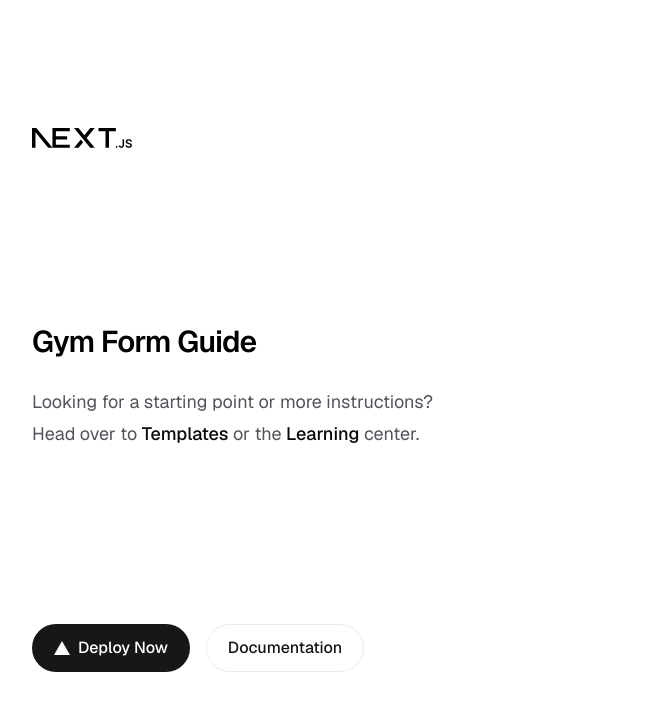
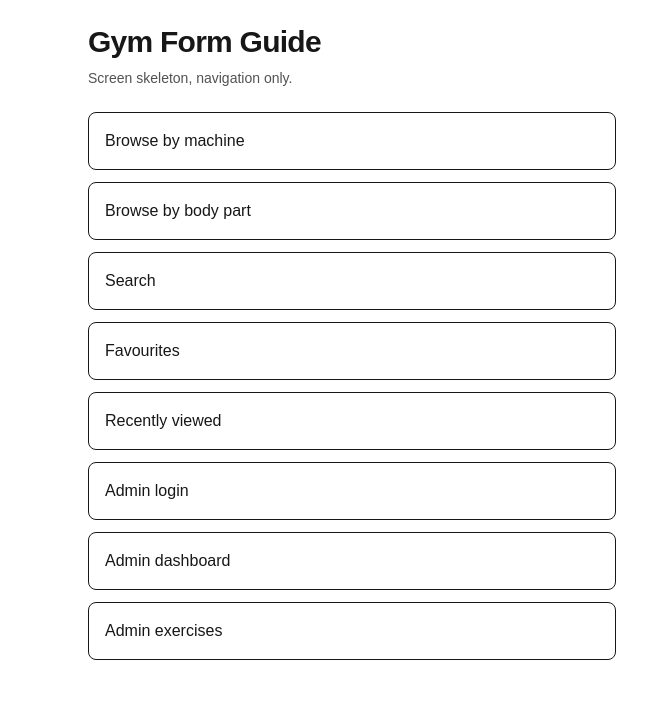
Before and after one commit to Loucahontas/gym-form-guide, a Next.js app in the folder gym-form-guide/: page / in a window 1280 px wide. Shown: the top 710 px of the page, without its empty margins (288-935 px from the left). Built offline with nearby package versions, Linux system fonts and the light colour scheme.

Commit message:
feat: add screen skeleton routes

```diff
--- /dev/null
+++ b/gym-form-guide/app/admin/exercises/page.tsx
@@ -0,0 +1,16 @@
+import Link from "next/link";
+
+export default function AdminExercisesPage() {
+  return (
+    <main className="mx-auto max-w-xl p-6">
+      <h1 className="text-2xl font-semibold">Admin exercises</h1>
+      <p className="mt-2 text-sm text-neutral-600">Placeholder screen.</p>
+
+      <div className="mt-6">
+        <Link className="underline" href="/">
+          Back to Home
+        </Link>
+      </div>
+    </main>
+  );
+}
--- /dev/null
+++ b/gym-form-guide/app/admin/login/page.tsx
@@ -0,0 +1,16 @@
+import Link from "next/link";
+
+export default function AdminLoginPage() {
+  return (
+    <main className="mx-auto max-w-xl p-6">
+      <h1 className="text-2xl font-semibold">Admin login</h1>
+      <p className="mt-2 text-sm text-neutral-600">Placeholder screen.</p>
+
+      <div className="mt-6">
+        <Link className="underline" href="/">
+          Back to Home
+        </Link>
+      </div>
+    </main>
+  );
+}
--- /dev/null
+++ b/gym-form-guide/app/admin/page.tsx
@@ -0,0 +1,16 @@
+import Link from "next/link";
+
+export default function AdminPage() {
+  return (
+    <main className="mx-auto max-w-xl p-6">
+      <h1 className="text-2xl font-semibold">Admin dashboard</h1>
+      <p className="mt-2 text-sm text-neutral-600">Placeholder screen.</p>
+
+      <div className="mt-6">
+        <Link className="underline" href="/">
+          Back to Home
+        </Link>
+      </div>
+    </main>
+  );
+}
--- /dev/null
+++ b/gym-form-guide/app/browse/body/page.tsx
@@ -0,0 +1,16 @@
+import Link from "next/link";
+
+export default function BrowseBodyPage() {
+  return (
+    <main className="mx-auto max-w-xl p-6">
+      <h1 className="text-2xl font-semibold">Browse by body part</h1>
+      <p className="mt-2 text-sm text-neutral-600">Placeholder screen.</p>
+
+      <div className="mt-6">
+        <Link className="underline" href="/">
+          Back to Home
+        </Link>
+      </div>
+    </main>
+  );
+}
--- /dev/null
+++ b/gym-form-guide/app/browse/machines/page.tsx
@@ -0,0 +1,16 @@
+import Link from "next/link";
+
+export default function BrowseMachinesPage() {
+  return (
+    <main className="mx-auto max-w-xl p-6">
+      <h1 className="text-2xl font-semibold">Browse by machine</h1>
+      <p className="mt-2 text-sm text-neutral-600">Placeholder screen.</p>
+
+      <div className="mt-6">
+        <Link className="underline" href="/">
+          Back to Home
+        </Link>
+      </div>
+    </main>
+  );
+}
--- /dev/null
+++ b/gym-form-guide/app/exercise/[slug]/page.tsx
@@ -0,0 +1,23 @@
+import Link from "next/link";
+
+type PageProps = {
+  params: { slug: string };
+};
+
+export default function ExercisePage({ params }: PageProps) {
+  return (
+    <main className="mx-auto max-w-xl p-6">
+      <h1 className="text-2xl font-semibold">Exercise</h1>
+      <p className="mt-2 text-sm text-neutral-600">Slug: {params.slug}</p>
+
+      <div className="mt-6 flex gap-4">
+        <Link className="underline" href="/">
+          Back to Home
+        </Link>
+        <Link className="underline" href="/browse/machines">
+          Browse machines
+        </Link>
+      </div>
+    </main>
+  );
+}
--- /dev/null
+++ b/gym-form-guide/app/favourites/page.tsx
@@ -0,0 +1,16 @@
+import Link from "next/link";
+
+export default function FavouritesPage() {
+  return (
+    <main className="mx-auto max-w-xl p-6">
+      <h1 className="text-2xl font-semibold">Favourites</h1>
+      <p className="mt-2 text-sm text-neutral-600">Placeholder screen.</p>
+
+      <div className="mt-6">
+        <Link className="underline" href="/">
+          Back to Home
+        </Link>
+      </div>
+    </main>
+  );
+}
--- a/gym-form-guide/app/page.tsx
+++ b/gym-form-guide/app/page.tsx
@@ -1,65 +1,35 @@
-import Image from "next/image";
+import Link from "next/link";
 
 export default function Home() {
+  const links = [
+    { href: "/browse/machines", label: "Browse by machine" },
+    { href: "/browse/body", label: "Browse by body part" },
+    { href: "/search", label: "Search" },
+    { href: "/favourites", label: "Favourites" },
+    { href: "/recent", label: "Recently viewed" },
+    { href: "/admin/login", label: "Admin login" },
+    { href: "/admin", label: "Admin dashboard" },
+    { href: "/admin/exercises", label: "Admin exercises" },
+  ];
+
   return (
-    <div className="flex min-h-screen items-center justify-center bg-zinc-50 font-sans dark:bg-black">
-      <main className="flex min-h-screen w-full max-w-3xl flex-col items-center justify-between py-32 px-16 bg-white dark:bg-black sm:items-start">
-        <Image
-          className="dark:invert"
-          src="/next.svg"
-          alt="Next.js logo"
-          width={100}
-          height={20}
-          priority
-        />
-        <div className="flex flex-col items-center gap-6 text-center sm:items-start sm:text-left">
-          <h1 className="max-w-xs text-3xl font-semibold leading-10 tracking-tight text-black dark:text-zinc-50">
-            Gym Form Guide
-          </h1>
-          <p className="max-w-md text-lg leading-8 text-zinc-600 dark:text-zinc-400">
-            Looking for a starting point or more instructions? Head over to{" "}
-            <a
-              href="https://vercel.com/templates?framework=next.js&utm_source=create-next-app&utm_medium=appdir-template-tw&utm_campaign=create-next-app"
-              className="font-medium text-zinc-950 dark:text-zinc-50"
-            >
-              Templates
-            </a>{" "}
-            or the{" "}
-            <a
-              href="https://nextjs.org/learn?utm_source=create-next-app&utm_medium=appdir-template-tw&utm_campaign=create-next-app"
-              className="font-medium text-zinc-950 dark:text-zinc-50"
-            >
-              Learning
-            </a>{" "}
-            center.
-          </p>
-        </div>
-        <div className="flex flex-col gap-4 text-base font-medium sm:flex-row">
-          <a
-            className="flex h-12 w-full items-center justify-center gap-2 rounded-full bg-foreground px-5 text-background transition-colors hover:bg-[#383838] dark:hover:bg-[#ccc] md:w-[158px]"
-            href="https://vercel.com/new?utm_source=create-next-app&utm_medium=appdir-template-tw&utm_campaign=create-next-app"
-            target="_blank"
-            rel="noopener noreferrer"
+    <main className="mx-auto max-w-xl p-6">
+      <h1 className="text-3xl font-semibold tracking-tight">Gym Form Guide</h1>
+      <p className="mt-2 text-sm text-neutral-600">
+        Screen skeleton, navigation only.
+      </p>
+
+      <div className="mt-6 grid gap-3">
+        {links.map((l) => (
+          <Link
+            key={l.href}
+            href={l.href}
+            className="rounded-lg border p-4 hover:bg-neutral-50"
           >
-            <Image
-              className="dark:invert"
-              src="/vercel.svg"
-              alt="Vercel logomark"
-              width={16}
-              height={16}
-            />
-            Deploy Now
-          </a>
-          <a
-            className="flex h-12 w-full items-center justify-center rounded-full border border-solid border-black/[.08] px-5 transition-colors hover:border-transparent hover:bg-black/[.04] dark:border-white/[.145] dark:hover:bg-[#1a1a1a] md:w-[158px]"
-            href="https://nextjs.org/docs?utm_source=create-next-app&utm_medium=appdir-template-tw&utm_campaign=create-next-app"
-            target="_blank"
-            rel="noopener noreferrer"
-          >
-            Documentation
-          </a>
-        </div>
-      </main>
-    </div>
+            {l.label}
+          </Link>
+        ))}
+      </div>
+    </main>
   );
 }
--- /dev/null
+++ b/gym-form-guide/app/recent/page.tsx
@@ -0,0 +1,16 @@
+import Link from "next/link";
+
+export default function RecentPage() {
+  return (
+    <main className="mx-auto max-w-xl p-6">
+      <h1 className="text-2xl font-semibold">Recently viewed</h1>
+      <p className="mt-2 text-sm text-neutral-600">Placeholder screen.</p>
+
+      <div className="mt-6">
+        <Link className="underline" href="/">
+          Back to Home
+        </Link>
+      </div>
+    </main>
+  );
+}
--- /dev/null
+++ b/gym-form-guide/app/search/page.tsx
@@ -0,0 +1,16 @@
+import Link from "next/link";
+
+export default function SearchPage() {
+  return (
+    <main className="mx-auto max-w-xl p-6">
+      <h1 className="text-2xl font-semibold">Search</h1>
+      <p className="mt-2 text-sm text-neutral-600">Placeholder screen.</p>
+
+      <div className="mt-6">
+        <Link className="underline" href="/">
+          Back to Home
+        </Link>
+      </div>
+    </main>
+  );
+}
```
